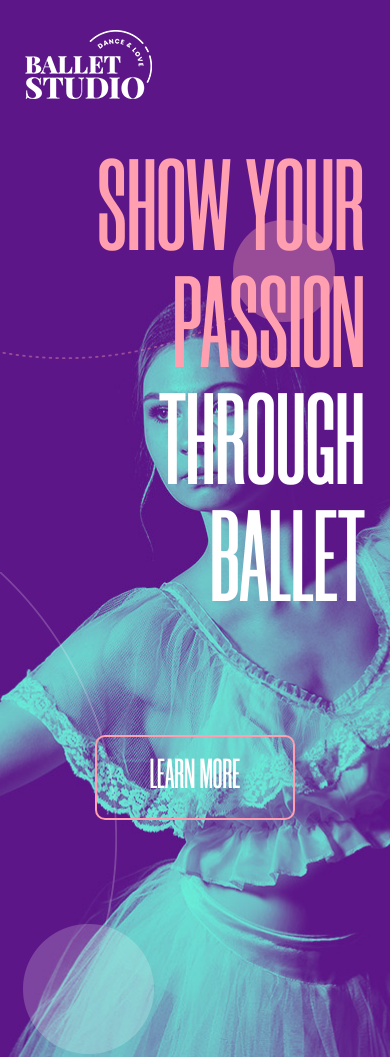
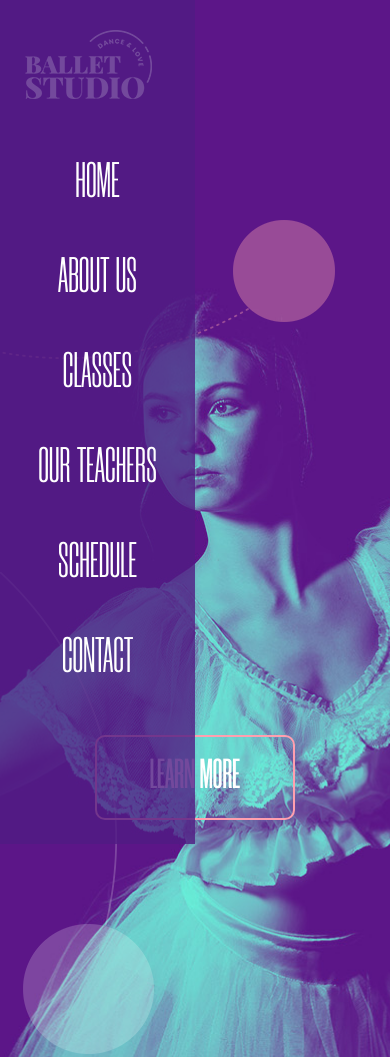
Before and after one commit to tremer3/ballet-studio, a website: page src/index.html in a window 390 px wide. Shown: the top 1057 px of the page. Drawn offline with Linux system fonts and the light colour scheme.

Commit message:
add header active block for burger menu, and add script.js file

```diff
--- a/src/index.html
+++ b/src/index.html
@@ -18,7 +18,7 @@
                 <a href="#" class="header__logo">
                     <img src="icons/ballet-logo.png" alt="logo">
                 </a>
-                <ul class="header__list">
+                <ul class="header__list header__list_active">
                     <li class="header__item"><a href="" class="header__link">HOME</a></li>
                     <li class="header__item"><a href="" class="header__link">ABOUT US</a></li>
                     <li class="header__item"><a href="" class="header__link">CLASSES</a></li>
@@ -312,5 +312,7 @@
         </div>
     </footer>
 
+    <script src="js/script.js"></script>
+
 </body>
 </html>
--- a/src/sass/blocks/_media.scss
+++ b/src/sass/blocks/_media.scss
@@ -75,7 +75,10 @@
     // Header
     .header {
         &__list {
-            display: none;
+            padding: 34px 0 0 50px;
+        }
+        &__link {
+            letter-spacing: 0;
         }
     }
 
@@ -99,10 +102,14 @@
 }
 
 @media (max-width: 768px) {
+    //  Header
+    .header__link {
+        font-size: 30px;
+    }
+
     // Promo
     .promo__title {
         margin-right: 10px;
-        z-index: 1000;
     }
     .promo__descr {
         display: none;
@@ -119,6 +126,32 @@
 
 
 @media (max-width: 576px) {
+    // Header
+    .header {
+        z-index: 1000;
+        &__list {
+            position: fixed;
+            flex-direction: column;
+            justify-content: center;
+            align-items: center;
+            top: 0;
+            left: -100%;
+            width: 50%;
+            height: 100vh;
+            padding: 20px 15px;
+            background-color: rgba(80,28,132, .8);
+            &_active {
+                left: 0;
+            }
+        }
+        &__item {
+            margin: 10px 0;
+        }
+        &__link {
+            font-size: 50px;
+        }
+    }
+
     // Promo
     .promo {
         padding-top: 30px;
--- a/src/sass/blocks/_promo.scss
+++ b/src/sass/blocks/_promo.scss
@@ -10,6 +10,7 @@
         justify-content: space-between;
     }
     &__title {
+        z-index: -1;
         width: 345px;
         margin-left: 20px;
         font-size: 146px;
```
Also changed, not shown: src/css/style.min.css, src/js/script.js (added).
